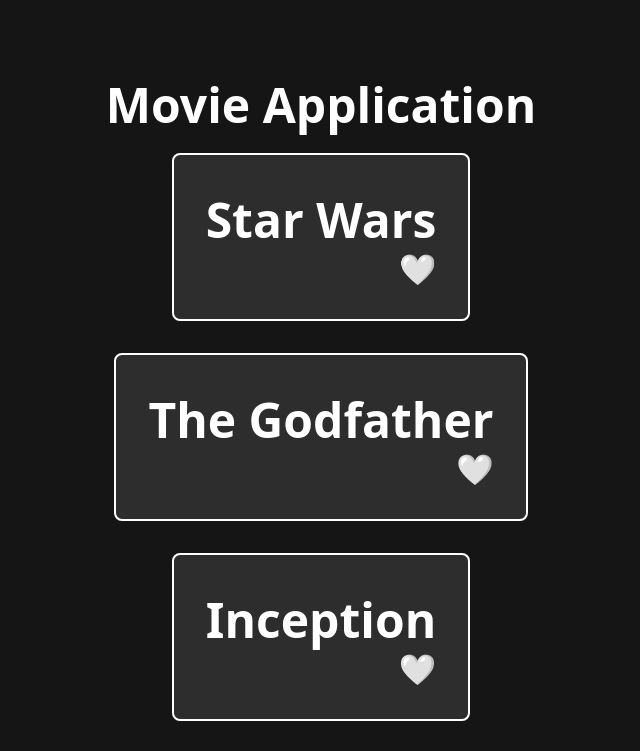
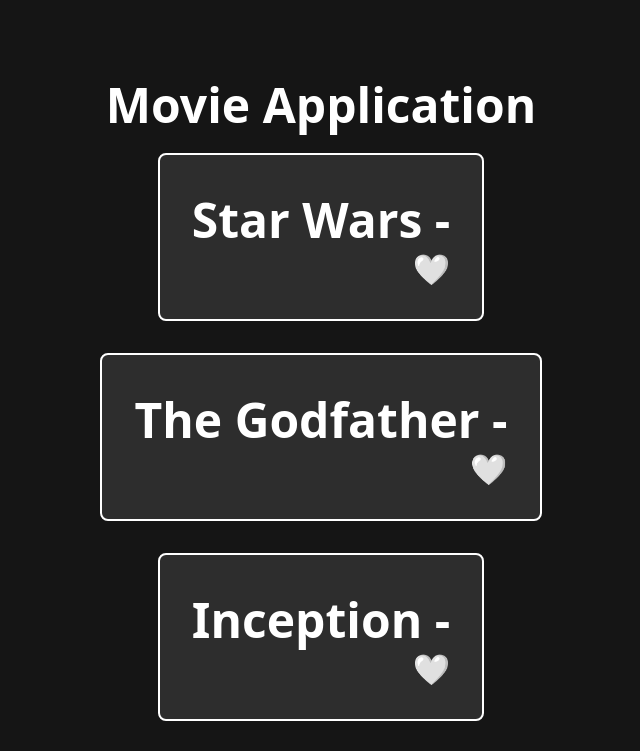
Before and after one commit to Veer2401/React-Movie-App, a React (Vite) app in the folder movie-application/: page / in a window 1280 px wide. Shown: the top 751 px of the page, without its empty margins (319-959 px from the left). Built offline with nearby package versions, Linux system fonts and the light colour scheme.

Commit message:
Learnt UseEffect{} hook

```diff
--- a/movie-application/src/App.jsx
+++ b/movie-application/src/App.jsx
@@ -1,13 +1,23 @@
-import { useState } from 'react'
+import { useEffect, useState } from 'react'
 import reactLogo from './assets/react.svg'
 import viteLogo from '/vite.svg'
 import './App.css'
 
 const Card = ({title }) => {
+  const [count, setCount] = useState(0);
   const [hasLiked, setHasLiked] = useState(false);
+
+  useEffect(() => {
+    console.log(`Card with title "${title}" has been ${hasLiked ? 'liked' : 'unliked'}.`);
+  }, [hasLiked]);
+
+  useEffect(() => {
+   console.log('Card Rendered')
+  },[]);
+
   return(
-    <div className='card'>
-    <h2>{title}</h2>
+    <div className='card' onClick={() => setCount((prevState) => prevState + 1)}>
+    <h2>{title} - {count ? count : null}</h2>
 
     <button onClick={() => setHasLiked(!hasLiked)}>
       {hasLiked ? '♥️' : '🤍'}
```
